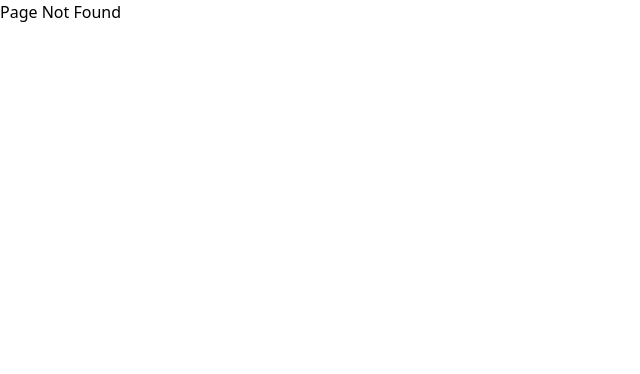
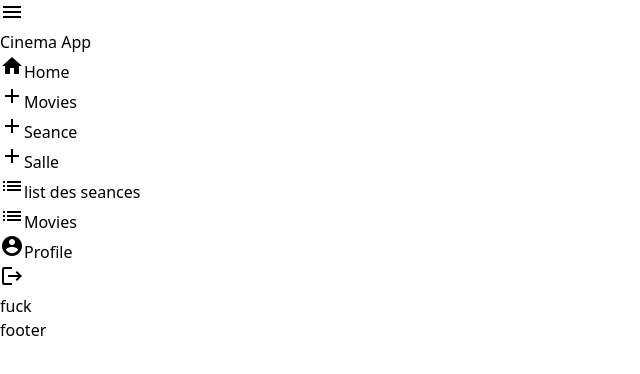
Before and after one commit to mohmmedlahlali20/Cin-Manager-FullStack-, a React (Vite) app in the folder Frontend/: page /add_salle in a window 1280 px wide. Before the commit this address had no page. Shown: the top 374 px of the page, without its empty margins (0-640 px from the left). Built offline with nearby package versions, Linux system fonts and the light colour scheme.

Commit message:
Ajouter :  page not found

```diff
--- /dev/null
+++ b/Frontend/src/components/Admin/salle/CreateSalle.jsx
@@ -0,0 +1,8 @@
+
+export default function CreateSalle() {
+  return (
+    <div>
+        fuck
+    </div>
+  )
+}
--- a/Frontend/src/components/Admin/salle/index.js
+++ b/Frontend/src/components/Admin/salle/index.js
@@ -0,0 +1,7 @@
+import CreateSalle from './CreateSalle'
+
+
+
+export {
+    CreateSalle
+}
--- a/Frontend/src/components/Layouts/SidBar.jsx
+++ b/Frontend/src/components/Layouts/SidBar.jsx
@@ -58,6 +58,15 @@ export default function Sidebar() {
                         </li>
                         <li>
                             <Link
+                                to="/add_salle"
+                                className="flex items-center p-2 mb-2 text-gray-300 transition-colors duration-200 rounded-lg hover:bg-gray-700 hover:text-white"
+                            >
+                               <span className=" material-icons">add</span>
+                                <span className="ml-3">Salle</span>
+                            </Link>
+                        </li>
+                        <li>
+                            <Link
                                 to="/List_seances"
                                 className="flex items-center p-2 mb-2 text-gray-300 transition-colors duration-200 rounded-lg hover:bg-gray-700 hover:text-white"
                             >
@@ -70,7 +79,7 @@ export default function Sidebar() {
                                 to="/List_Movies"
                                 className="flex items-center p-2 mb-2 text-gray-300 transition-colors duration-200 rounded-lg hover:bg-gray-700 hover:text-white"
                             >
-                                <span className="material-icons">local_movies</span>
+                                <span className="material-icons">list</span>
                                 <span className="ml-3">Movies</span>
                             </Link>
                         </li>
--- /dev/null
+++ b/Frontend/src/components/pages/NotFound.jsx
@@ -0,0 +1,20 @@
+
+function NotFound() {
+    return (
+        <div className="flex flex-col items-center justify-center h-screen bg-gray-100 text-center p-4">
+            <h1 className="text-6xl font-bold text-gray-800 mb-4">404</h1>
+            <h2 className="text-2xl font-semibold text-gray-600 mb-2">Page Not Found</h2>
+            <p className="text-gray-500 mb-4">
+                The page you&lsquo;re looking for doesn&lsquo;t exist. Please check the URL and try again.
+            </p>
+            <p className="text-gray-500">
+                If you think this is a mistake, please contact support.
+            </p>
+            <a href="/" className="mt-6 text-blue-600 hover:underline">
+                Back to Home
+            </a>
+        </div>
+    );
+}
+
+export default NotFound;
--- /dev/null
+++ b/Frontend/src/components/pages/index.js
@@ -0,0 +1,7 @@
+import NotFound from "./NotFound";
+
+
+
+export {
+    NotFound
+}
--- a/Frontend/src/components/routes/index.jsx
+++ b/Frontend/src/components/routes/index.jsx
@@ -14,7 +14,7 @@ import {
 import {
     CreateReservation
 }
-from '../Client/reservation'
+    from '../Client/reservation'
 
 import {
     Movies,
@@ -22,14 +22,24 @@ import {
     Video,
     Favorits
 }
-from '../Client'
+    from '../Client'
+
+import {
+    CreateSalle
+} from "../Admin/salle";
 
 
 import {
     AddSeance,
     ListSeances
 }
-from '../Admin/seance'
+    from '../Admin/seance'
+
+
+import {
+    NotFound
+}
+from "../pages"
 
 const router = createBrowserRouter([
     {
@@ -44,41 +54,45 @@ const router = createBrowserRouter([
                 element: <AjouterMovie />
             },
             {
-                path : "/List_Movies",
-                element : <AllMovies />
+                path: "/List_Movies",
+                element: <AllMovies />
             },
             {
-                path : "/Add_Seance",
-                element : <AddSeance />
+                path: "/Add_Seance",
+                element: <AddSeance />
             },
             {
-                path : "/List_seances",
-                element : <ListSeances />
+                path: "/List_seances",
+                element: <ListSeances />
+            },
+            {
+                path: "/add_salle",
+                element: <CreateSalle />
             }
         ],
     },
     {
-            path : "/films/:id",
-            element : <MoviesDetails />
+        path: "/films/:id",
+        element: <MoviesDetails />
     },
     {
-        path : "/seance/:id",
-        element : <CreateReservation />
+        path: "/seance/:id",
+        element: <CreateReservation />
     },
     {
-         path : "/watch/:id",
-        element : <Video />
+        path: "/watch/:id",
+        element: <Video />
     },
 
     {
-        path : "/favorits",
-        element : <Favorits />
+        path: "/favorits",
+        element: <Favorits />
     },
 
 
     {
-        path : "/movies",
-        element : <Movies />
+        path: "/movies",
+        element: <Movies />
     },
 
     {
@@ -91,7 +105,7 @@ const router = createBrowserRouter([
     },
     {
         path: "/*",
-        element: <h1>Page Not Found</h1>,
+        element: <NotFound />,
     },
 ]);
 
```
